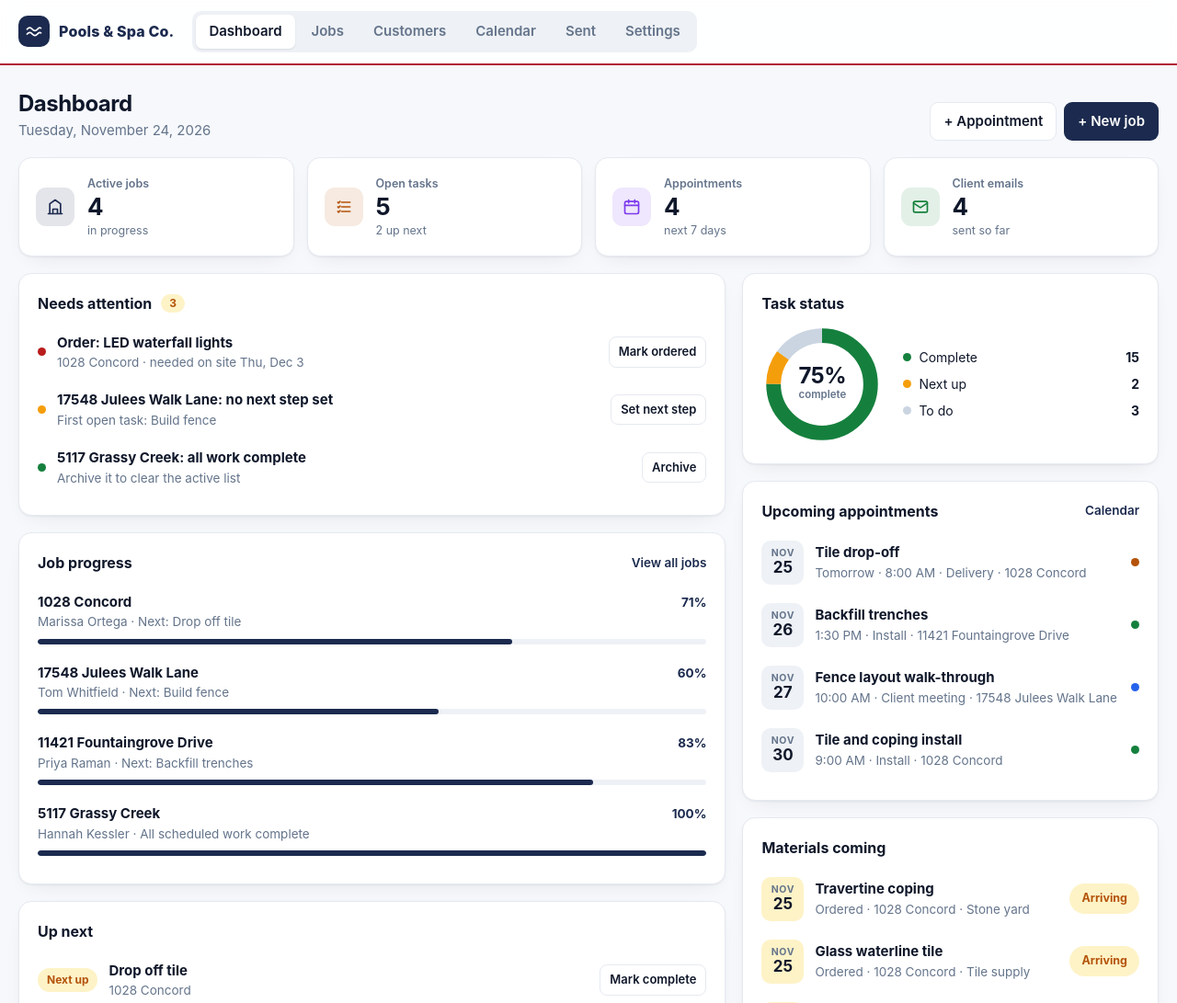
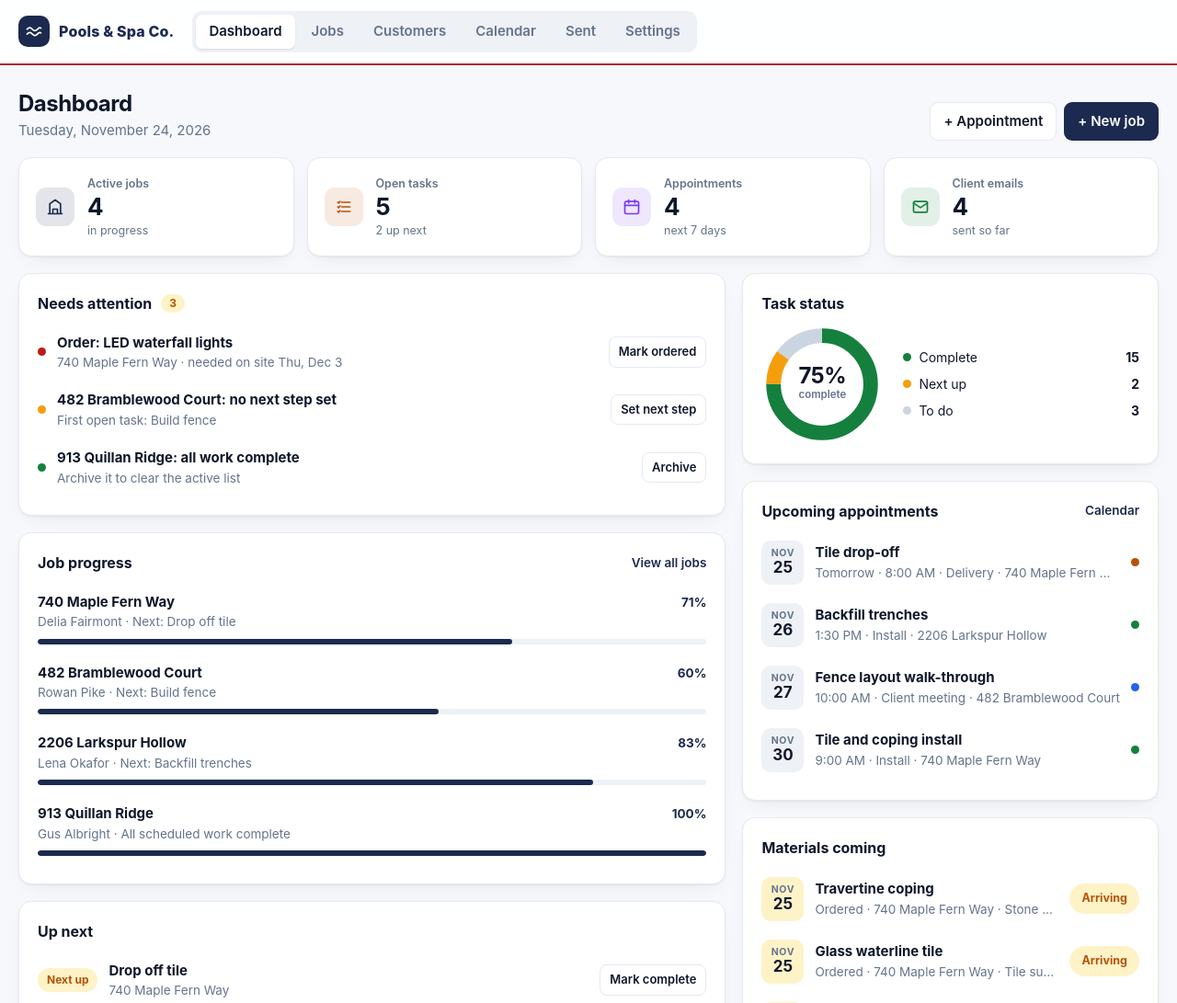
Before and after one commit to cameronhamilton/patriot-pools, a plain HTML site: page index.html in a window 1280 px wide. Shown: the top 1091 px of the page at 92% size. Drawn offline with Linux system fonts and the light colour scheme.

Commit message:
Use made-up sample customers, addresses and contractors; reset saved data
Co-Authored-By: Claude Opus 5.5 <noreply@anthropic.com>

```diff
--- a/index.html
+++ b/index.html
@@ -631,7 +631,7 @@ dialog#lb{background:#0b1220;width:min(1100px,calc(100vw - 24px));max-width:100v
 <dialog id="jobDlg"><form id="jobForm">
   <div class="dlg-h"><h2 id="jobDlgTitle">New job</h2><button class="x" type="button" data-close>×</button></div>
   <div class="dlg-b">
-    <label class="f">Job address<input class="in" name="address" required placeholder="1028 Concord"></label>
+    <label class="f">Job address<input class="in" name="address" required placeholder="740 Maple Fern Way"></label>
     <div class="two">
       <label class="f">Client name<input class="in" name="client" placeholder="Jane Smith"></label>
       <label class="f">Mobile phone<input class="in" name="phone" type="tel" placeholder="(555) 555-0100"></label>
@@ -799,7 +799,7 @@ dialog#lb{background:#0b1220;width:min(1100px,calc(100vw - 24px));max-width:100v
   <div class="dlg-h"><h2>Paste from Excel</h2><button class="x" type="button" data-close>×</button></div>
   <div class="dlg-b">
     <p class="sub">In the planning sheet, select the rows (address, work, who, status columns), copy, and paste below. A row with an address starts a job; rows under it are its tasks. Existing jobs are matched by address and updated, never duplicated.</p>
-    <textarea class="in" id="xlText" rows="10" placeholder="1028 Concord&#9;Order decking&#9;In-house crew&#9;Complete" style="font-family:ui-monospace,Consolas,monospace;font-size:13px;white-space:pre"></textarea>
+    <textarea class="in" id="xlText" rows="10" placeholder="740 Maple Fern Way&#9;Order decking&#9;In-house crew&#9;Complete" style="font-family:ui-monospace,Consolas,monospace;font-size:13px;white-space:pre"></textarea>
   </div>
   <div class="dlg-f"><button class="btn ghost" type="button" data-close>Cancel</button><button class="btn" type="button" id="xlGo">Import</button></div>
 </dialog>
@@ -807,7 +807,7 @@ dialog#lb{background:#0b1220;width:min(1100px,calc(100vw - 24px));max-width:100v
 <div id="toast"></div>
 
 <script>
-const KEY = 'pools-and-spa.v3';
+const KEY = 'pools-and-spa.v4';
 const $ = (q, el = document) => el.querySelector(q);
 const uid = () => Math.random().toString(36).slice(2, 10);
 const esc = s => String(s ?? '').replace(/[&<>"']/g, c => ({'&':'&amp;','<':'&lt;','>':'&gt;','"':'&quot;',"'":'&#39;'}[c]));
@@ -830,18 +830,18 @@ function seed() {
   const T = (title, who = '', status = 'todo') => ({id: uid(), title, who, status, createdAt: Date.now(), doneAt: null, notified: true});
   const J = (address, client, email, tasks) => ({id: uid(), address, client, email, notes: '', archived: false, lastEmailAt: null, tasks});
   const jobs = [
-    J('1028 Concord', 'Marissa Ortega', 'marissa.ortega@example.com', [
+    J('740 Maple Fern Way', 'Delia Fairmont', 'delia.fairmont@example.com', [
       T('Order coping tile and splitface', 'In-house crew', 'done'), T('Order decking', 'In-house crew', 'done'),
-      T('Order equipment', 'In-house crew', 'done'), T('Long plumb', 'Calver Construction', 'done'),
-      T('Concrete pad', 'AA Home', 'done'), T('Drop off tile', '', 'next'), T('Tile and coping install')]),
-    J('17548 Julees Walk Lane', 'Tom Whitfield', 'tom.whitfield@example.com', [
-      T('Backfill trenches', 'In-house crew', 'done'), T('Concrete pad', 'AA Home', 'done'),
-      T('Build fence', 'AA Home'), T('Electrical connections', 'Garrick'), T('Gas line', '', 'done')]),
-    J('11421 Fountaingrove Drive', 'Priya Raman', 'priya.raman@example.com', [
-      T('Long plumb', 'Calver Construction', 'done'), T('Move dirt', 'Olbin', 'done'),
+      T('Order equipment', 'In-house crew', 'done'), T('Long plumb', 'Brightline Builders', 'done'),
+      T('Concrete pad', 'Summit Concrete Co.', 'done'), T('Drop off tile', '', 'next'), T('Tile and coping install')]),
+    J('482 Bramblewood Court', 'Rowan Pike', 'rowan.pike@example.com', [
+      T('Backfill trenches', 'In-house crew', 'done'), T('Concrete pad', 'Summit Concrete Co.', 'done'),
+      T('Build fence', 'Summit Concrete Co.'), T('Electrical connections', 'Ellison Electric'), T('Gas line', '', 'done')]),
+    J('2206 Larkspur Hollow', 'Lena Okafor', 'lena.okafor@example.com', [
+      T('Long plumb', 'Brightline Builders', 'done'), T('Move dirt', 'Redstone Hauling', 'done'),
       T('Get sand delivered', 'In-house crew', 'done'), T('Backfill trenches', 'In-house crew', 'next'),
-      T('Order equipment', 'In-house crew', 'done'), T('Concrete pad', 'AA Home', 'done')]),
-    J('5117 Grassy Creek', 'Hannah Kessler', 'hannah.kessler@example.com', [T('In permitting', '', 'done'), T('Dig rebar', '', 'done')]),
+      T('Order equipment', 'In-house crew', 'done'), T('Concrete pad', 'Summit Concrete Co.', 'done')]),
+    J('913 Quillan Ridge', 'Gus Albright', 'gus.albright@example.com', [T('In permitting', '', 'done'), T('Dig rebar', '', 'done')]),
   ];
   const A = (n, time, title, type, j) => ({id: uid(), title, type, jobId: jobs[j].id, date: ymd(addDays(n)), time, notes: ''});
   const appts = [
@@ -855,13 +855,13 @@ function seed() {
 function seedCustomers() {
   const D = 864e5, now = Date.now();
   const info = {
-    '1028 Concord': ['(555) 010-4417', [['Pool, spa and decking', 68500, 'accepted', -60], ['Waterfall lights add-on', 2350, 'sent', -2]],
+    '740 Maple Fern Way': ['(555) 010-0142', [['Pool, spa and decking', 68500, 'accepted', -60], ['Waterfall lights add-on', 2350, 'sent', -2]],
       [[1, 'Concrete pad is poured and curing. Tile arrives tomorrow morning.'], [8, 'Long plumb finished and pressure tested. Everything held.']]],
-    '17548 Julees Walk Lane': ['(555) 010-2283', [['Fence and gas line', 6800, 'accepted', -40]],
+    '482 Bramblewood Court': ['(555) 010-0187', [['Fence and gas line', 6800, 'accepted', -40]],
       [[6, 'Gas line is in and the trenches are backfilled. Fence posts go in next.']]],
-    '11421 Fountaingrove Drive': ['(555) 010-7790', [['Pool and equipment package', 54200, 'accepted', -75]],
+    '2206 Larkspur Hollow': ['(555) 010-0163', [['Pool and equipment package', 54200, 'accepted', -75]],
       [[3, 'Sand delivered and the equipment is ordered. Backfill is booked for this week.']]],
-    '5117 Grassy Creek': ['(555) 010-3352', [['Pool build', 49900, 'accepted', -30], ['Spa upgrade', 9400, 'draft', -1]],
+    '913 Quillan Ridge': ['(555) 010-0129', [['Pool build', 49900, 'accepted', -30], ['Spa upgrade', 9400, 'draft', -1]],
       [[9, 'Permit approved. The dig is done and the rebar is set.']]],
   };
   state.jobs.forEach(j => {
@@ -875,15 +875,15 @@ function seedCustomers() {
 
 function seedSite() {
   const info = {
-    '1028 Concord': {notes: [['crew', 'Gate code 4412. Use the side gate to the left of the garage.', 1], ['crew', 'Two dogs in the backyard. Keep the gate shut at all times.', 1],
+    '740 Maple Fern Way': {notes: [['crew', 'Gate code 1234. Use the side gate to the left of the garage.', 1], ['crew', 'Two dogs in the backyard. Keep the gate shut at all times.', 1],
         ['req', 'Plaster colour: Pebble Tec Midnight Blue.'], ['req', 'Waterfall lights on the spa spillway (add-on quote).'], ['crew', 'No work before 8 AM; the neighbours have complained about noise.']],
       mats: [['Travertine coping', '64 linear ft', 'Stone yard', 1, 'ordered', 'Drop off tile'], ['Glass waterline tile', '12 boxes', 'Tile supply', 1, 'ordered', 'Drop off tile'],
         ['LED waterfall lights', '2', 'Pool supply', 9, 'order', 'Tile and coping install'], ['Plaster: Pebble Tec Midnight Blue', '1 pool', 'Pebble Tec', 24, 'order', ''], ['Pump, filter and heater', '1 set', 'Pool supply', -10, 'delivered', 'Order equipment']]},
-    '17548 Julees Walk Lane': {notes: [['crew', 'Gas meter is on the north side. Call Garrick before digging near it.', 1], ['req', 'Fence: 5 ft black aluminium with a self-closing gate.']],
+    '482 Bramblewood Court': {notes: [['crew', 'Gas meter is on the north side. Call Ellison Electric before digging near it.', 1], ['req', 'Fence: 5 ft black aluminium with a self-closing gate.']],
       mats: [['Aluminium fence panels', '18 panels + gate', 'Fence supply', 2, 'ordered', 'Build fence'], ['Gas pipe and fittings', '1 kit', 'Plumbing supply', -8, 'delivered', 'Gas line']]},
-    '11421 Fountaingrove Drive': {notes: [['crew', 'Park on the street; the driveway was just sealed.', 1], ['req', 'Hide the equipment pad behind the side fence.']],
+    '2206 Larkspur Hollow': {notes: [['crew', 'Park on the street; the driveway was just sealed.', 1], ['req', 'Hide the equipment pad behind the side fence.']],
       mats: [['Backfill sand', '20 yards', 'Sand and gravel', -4, 'delivered', 'Get sand delivered'], ['Pool equipment package', '1 set', 'Pool supply', 12, 'ordered', '']]},
-    '5117 Grassy Creek': {notes: [['req', 'Spa upgrade under review: hold the spa plumbing until the quote is signed.', 1], ['crew', 'Steel inspection is booked. Leave the rebar uncovered.']],
+    '913 Quillan Ridge': {notes: [['req', 'Spa upgrade under review: hold the spa plumbing until the quote is signed.', 1], ['crew', 'Steel inspection is booked. Leave the rebar uncovered.']],
       mats: [['#4 rebar', '2 tons', 'Steel supply', -6, 'delivered', 'Dig rebar'], ['Shotcrete', '28 yards', 'Concrete supply', 16, 'order', '']]},
   };
   state.jobs.forEach(j => {
@@ -911,10 +911,10 @@ function load() {
 }
 function seedLog() {
   const samples = [
-    ['1028 Concord', 1, 'The concrete pad is poured and curing. Tile is being dropped off next, with the tile and coping install to follow.'],
-    ['11421 Fountaingrove Drive', 3, 'Sand has been delivered and your equipment is ordered. Backfilling the trenches is next.'],
-    ['17548 Julees Walk Lane', 6, 'The gas line is in and the trenches are backfilled. The fence and electrical connections are coming up.'],
-    ['5117 Grassy Creek', 9, 'Your permit is approved and the dig and rebar are complete. We will be in touch with the next steps.']];
+    ['740 Maple Fern Way', 1, 'The concrete pad is poured and curing. Tile is being dropped off next, with the tile and coping install to follow.'],
+    ['2206 Larkspur Hollow', 3, 'Sand has been delivered and your equipment is ordered. Backfilling the trenches is next.'],
+    ['482 Bramblewood Court', 6, 'The gas line is in and the trenches are backfilled. The fence and electrical connections are coming up.'],
+    ['913 Quillan Ridge', 9, 'Your permit is approved and the dig and rebar are complete. We will be in touch with the next steps.']];
   state.log = samples.map(([address, days, note]) => {
     const j = state.jobs.find(x => x.address === address);
     if (!j || !j.email) return null;
@@ -1810,7 +1810,7 @@ jobsEl.addEventListener('click', e => {
 
 /* note dialog */
 let noteEdit = {jobId: null, note: null, kind: 'req'};
-const NOTE_PH = {req: 'Plaster colour: Pebble Tec Midnight Blue', crew: 'Gate code 4412. Dogs in the backyard, keep the gate shut.'};
+const NOTE_PH = {req: 'Plaster colour: Pebble Tec Midnight Blue', crew: 'Gate code 1234. Dogs in the backyard, keep the gate shut.'};
 function openNote(jobId, noteId, kind) {
   const j = job(jobId), n = noteId ? (j.notesList || []).find(x => x.id === noteId) : null, f = $('#noteForm');
   noteEdit = {jobId, note: n, kind: n ? n.kind : kind || 'req'};
```
